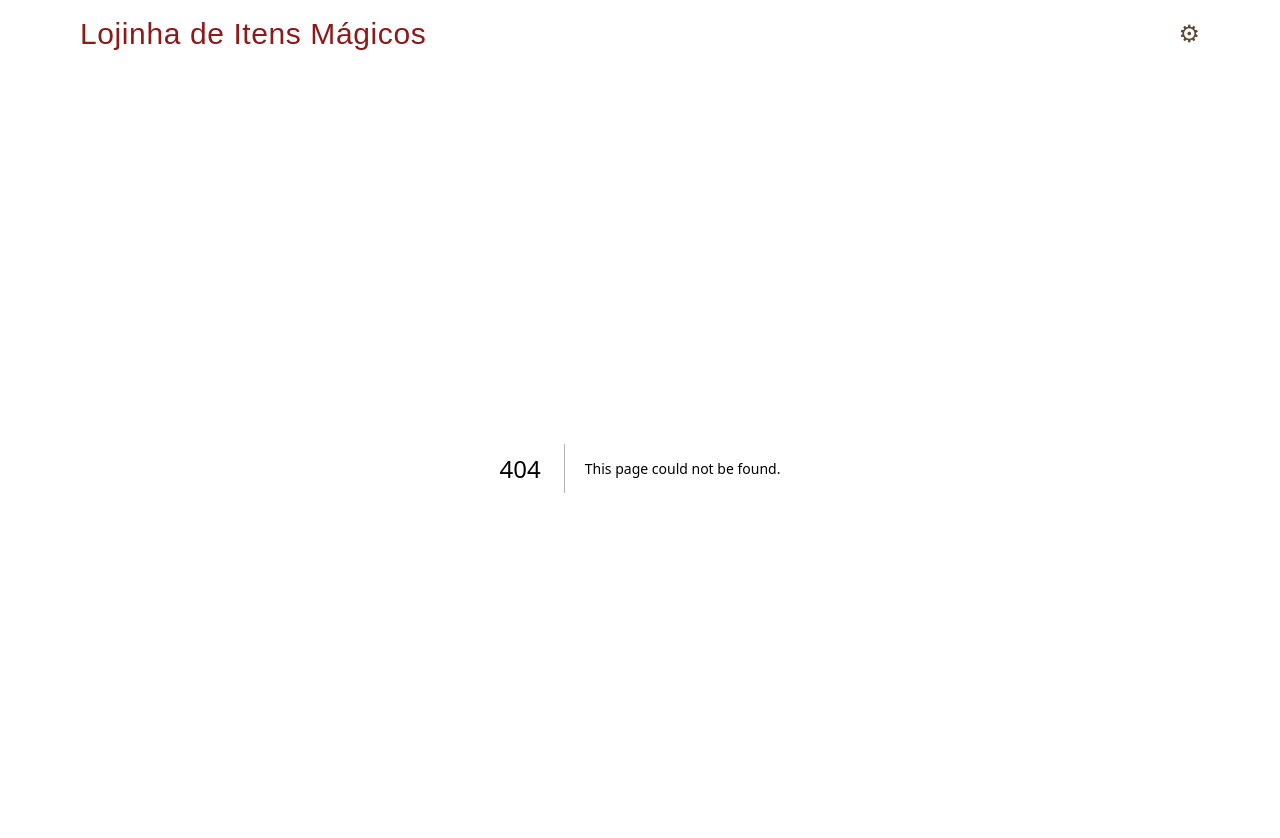
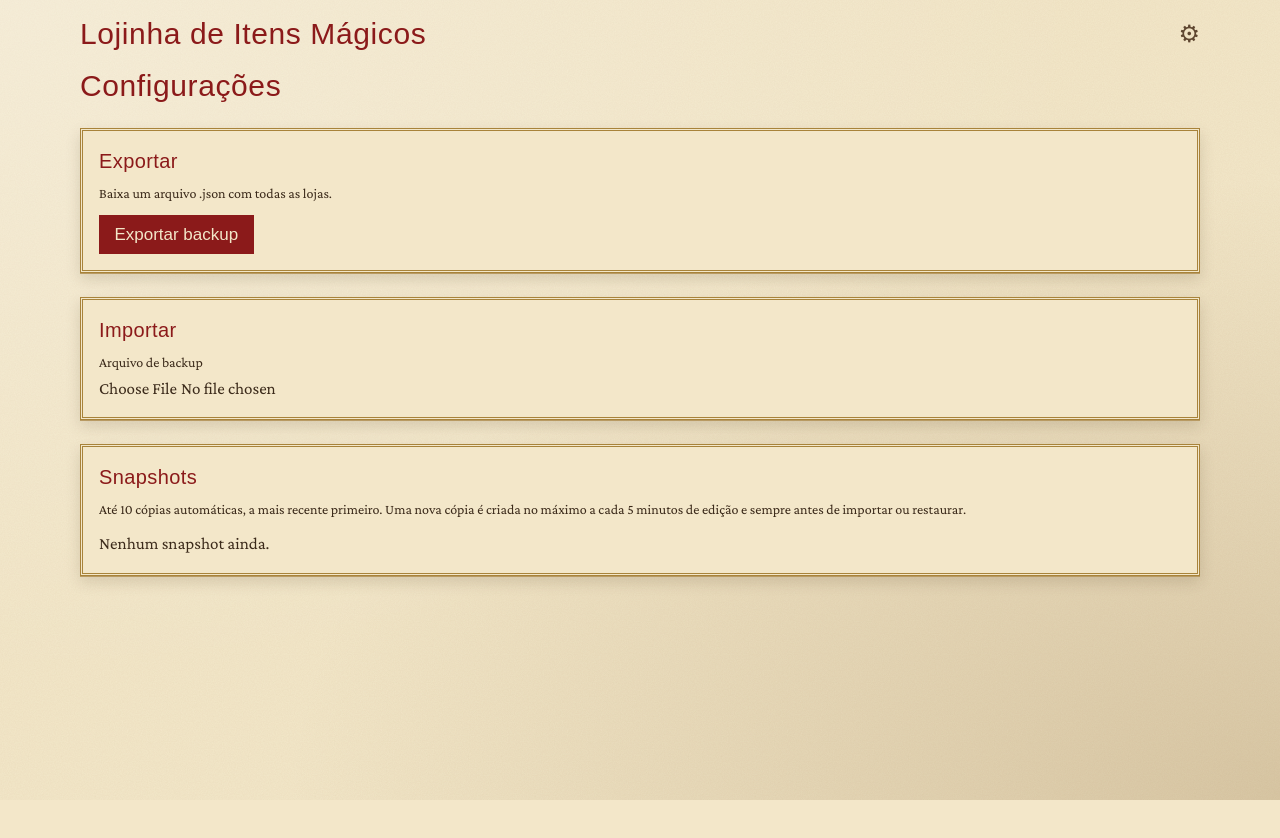
Before and after one commit to ottovarga/loja-itens-magicos-dnd2024, a Next.js app: page /configuracoes in a window 1280 px wide. Before the commit this address had no page. Shown: the top 838 px of the page. After the commit the page ends 800 px from the top, so only its background shows below. Built offline with nearby package versions, Linux system fonts and the light colour scheme; a web font is replaced by a local one.

Commit message:
feat: add settings page with export, import and snapshot restore
Co-Authored-By: Claude Opus 5.5 <noreply@anthropic.com>

```diff
--- /dev/null
+++ b/src/app/configuracoes/page.tsx
@@ -0,0 +1,5 @@
+import { SettingsView } from "@/components/SettingsView";
+
+export default function SettingsPage() {
+  return <SettingsView />;
+}
--- /dev/null
+++ b/src/components/SettingsView.tsx
@@ -0,0 +1,181 @@
+"use client";
+
+import { useState, type ChangeEvent } from "react";
+import {
+  backupFileName,
+  exportBackup,
+  importBackup,
+  listSnapshots,
+  parseBackup,
+  restoreSnapshot,
+  type ImportMode,
+  type ParseError,
+  type StorageError,
+} from "@/lib/storage";
+import { ConfirmDialog } from "./ConfirmDialog";
+import { downloadFile } from "./download";
+import { readFileText } from "./readFileText";
+import { useShops } from "./ShopsProvider";
+
+const ERROR_MESSAGES: Record<ParseError | StorageError | "not_found", string> = {
+  invalid_json: "O arquivo não é um JSON válido. Nada foi alterado.",
+  unknown_schema: "Versão de backup desconhecida. Nada foi alterado.",
+  invalid_shape: "O arquivo não tem o formato de backup da Lojinha. Nada foi alterado.",
+  unavailable: "O armazenamento do navegador está indisponível.",
+  quota: "O armazenamento do navegador está cheio.",
+  corrupt: "Os dados salvos estão corrompidos.",
+  not_found: "Snapshot não encontrado.",
+};
+
+const shopCount = (n: number) => `${n} ${n === 1 ? "loja" : "lojas"}`;
+const formatDate = (iso: string) =>
+  new Date(iso).toLocaleString("pt-BR", { dateStyle: "short", timeStyle: "short" });
+
+interface SettingsViewProps {
+  onDownload?: (fileName: string, content: string) => void;
+}
+
+export function SettingsView({ onDownload = downloadFile }: SettingsViewProps) {
+  const { shops, storage, deps, loaded, replaceAll } = useShops();
+  const [message, setMessage] = useState<string | null>(null);
+  const [pending, setPending] = useState<{ json: string; count: number } | null>(null);
+  const [restoreId, setRestoreId] = useState<string | null>(null);
+  const [, refresh] = useState(0);
+
+  if (!loaded) return <p>Carregando…</p>;
+  const snapshots = storage ? listSnapshots(storage) : [];
+
+  function handleExport() {
+    onDownload(backupFileName(deps), exportBackup(shops, deps));
+    setMessage(`Backup exportado com ${shopCount(shops.length)}.`);
+  }
+
+  async function handleFile(event: ChangeEvent<HTMLInputElement>) {
+    const input = event.currentTarget;
+    const file = input.files?.[0];
+    if (!file) return;
+    const json = await readFileText(file);
+    input.value = "";
+    const parsed = parseBackup(json);
+    if (!parsed.ok) {
+      setPending(null);
+      setMessage(ERROR_MESSAGES[parsed.error]);
+      return;
+    }
+    setMessage(null);
+    setPending({ json, count: parsed.value.shops.length });
+  }
+
+  function handleImport(mode: ImportMode) {
+    if (!storage || !pending) return;
+    const result = importBackup(storage, shops, pending.json, mode, deps);
+    setPending(null);
+    if (!result.ok) {
+      setMessage(ERROR_MESSAGES[result.error]);
+      return;
+    }
+    replaceAll(result.value);
+    setMessage(`Backup importado. Agora há ${shopCount(result.value.length)}.`);
+    refresh((n) => n + 1);
+  }
+
+  function handleRestore() {
+    if (!storage || !restoreId) return;
+    const result = restoreSnapshot(storage, shops, restoreId, deps);
+    setRestoreId(null);
+    if (!result.ok) {
+      setMessage(ERROR_MESSAGES[result.error]);
+      return;
+    }
+    replaceAll(result.value);
+    setMessage("Snapshot restaurado. O estado anterior foi guardado como um snapshot novo.");
+    refresh((n) => n + 1);
+  }
+
+  return (
+    <div className="flex flex-col gap-6">
+      <h1 className="title text-3xl">Configurações</h1>
+      {message && (
+        <p role="status" className="frame p-3">
+          {message}
+        </p>
+      )}
+
+      <section className="frame p-4">
+        <h2 className="title mb-2 text-xl">Exportar</h2>
+        <p className="mb-3 text-sm">Baixa um arquivo .json com todas as lojas.</p>
+        <button type="button" className="btn btn-primary" onClick={handleExport}>
+          Exportar backup
+        </button>
+      </section>
+
+      <section className="frame p-4">
+        <h2 className="title mb-2 text-xl">Importar</h2>
+        {storage ? (
+          <label className="flex flex-col gap-1">
+            <span className="text-sm">Arquivo de backup</span>
+            <input type="file" accept="application/json,.json" onChange={handleFile} />
+          </label>
+        ) : (
+          <p className="text-sm">Armazenamento do navegador indisponível.</p>
+        )}
+        {pending && (
+          <div className="mt-3 flex flex-col gap-2">
+            <p>
+              Backup com {shopCount(pending.count)}. Antes de importar, um snapshot do estado atual será
+              criado.
+            </p>
+            <div className="flex flex-wrap gap-2">
+              <button type="button" className="btn btn-primary" onClick={() => handleImport("replace")}>
+                Substituir tudo
+              </button>
+              <button type="button" className="btn" onClick={() => handleImport("merge")}>
+                Mesclar
+              </button>
+              <button type="button" className="btn" onClick={() => setPending(null)}>
+                Cancelar
+              </button>
+            </div>
+          </div>
+        )}
+      </section>
+
+      <section className="frame p-4">
+        <h2 className="title mb-2 text-xl">Snapshots</h2>
+        <p className="mb-3 text-sm">
+          Até 10 cópias automáticas, a mais recente primeiro. Uma nova cópia é criada no máximo a cada 5
+          minutos de edição e sempre antes de importar ou restaurar.
+        </p>
+        {snapshots.length === 0 ? (
+          <p>Nenhum snapshot ainda.</p>
+        ) : (
+          <ul>
+            {snapshots.map((snapshot) => (
+              <li key={snapshot.id} className="flex items-center justify-between gap-2 border-b border-rule py-2">
+                <span className="numbers">{`${formatDate(snapshot.createdAt)} — ${shopCount(snapshot.shops.length)}`}</span>
+                <button
+                  type="button"
+                  className="btn"
+                  aria-label={`Restaurar snapshot de ${formatDate(snapshot.createdAt)}`}
+                  onClick={() => setRestoreId(snapshot.id)}
+                >
+                  Restaurar
+                </button>
+              </li>
+            ))}
+          </ul>
+        )}
+      </section>
+
+      {restoreId && (
+        <ConfirmDialog
+          title="Restaurar snapshot"
+          message="As lojas atuais serão substituídas por este snapshot. Antes disso, o estado atual vira um snapshot novo."
+          confirmLabel="Restaurar"
+          onConfirm={handleRestore}
+          onCancel={() => setRestoreId(null)}
+        />
+      )}
+    </div>
+  );
+}
--- /dev/null
+++ b/src/components/download.ts
@@ -0,0 +1,9 @@
+export function downloadFile(fileName: string, content: string): void {
+  const blob = new Blob([content], { type: "application/json" });
+  const url = URL.createObjectURL(blob);
+  const link = document.createElement("a");
+  link.href = url;
+  link.download = fileName;
+  link.click();
+  URL.revokeObjectURL(url);
+}
--- /dev/null
+++ b/src/components/readFileText.ts
@@ -0,0 +1,8 @@
+export function readFileText(file: Blob): Promise<string> {
+  return new Promise((resolve, reject) => {
+    const reader = new FileReader();
+    reader.onload = () => resolve(String(reader.result));
+    reader.onerror = () => reject(reader.error);
+    reader.readAsText(file);
+  });
+}
```
Also changed, not shown: 1 other file (tests, documents, lock files or other folders).
